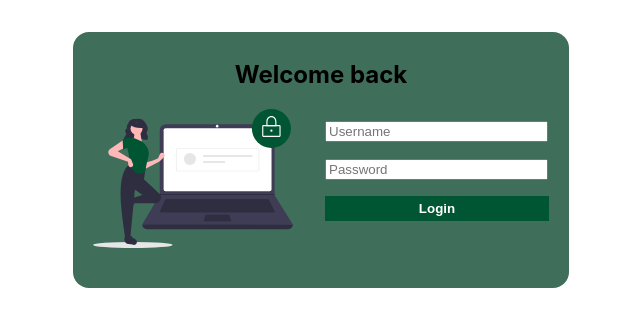
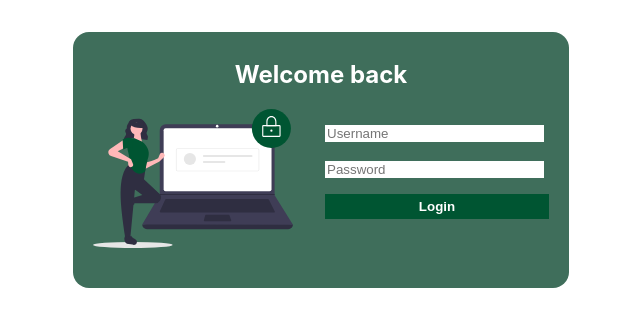
Before and after one commit to rivasadam01/webdev-frontend, a React (Create React App) app: page /login in a window 1280 px wide. Shown: the top 326 px of the page, without its empty margins (319-959 px from the left). Built offline with nearby package versions, Linux system fonts and the light colour scheme.

Commit message:
color and added error message

```diff
--- a/src/components/auth/login.scss
+++ b/src/components/auth/login.scss
@@ -15,7 +15,7 @@
     border-radius: 1rem;
     padding: 0.5rem;
     h2 {
-      color: black;
+      color: white;
     }
 
     #login-body {
@@ -37,6 +37,16 @@
         button {
           width: 100%;
         }
+
+        input {
+          border: 0;
+          outline: 0;
+        }
+
+        input:focus {
+          outline: 1px solid $bg_primary;
+        }
+
         button {
           color: white;
           border: 0;
@@ -45,6 +55,10 @@
           background-color: $bg_primary;
           cursor: pointer;
         }
+
+        #error-message {
+          color: $bg_danger;
+        }
       }
     }
   }
```
